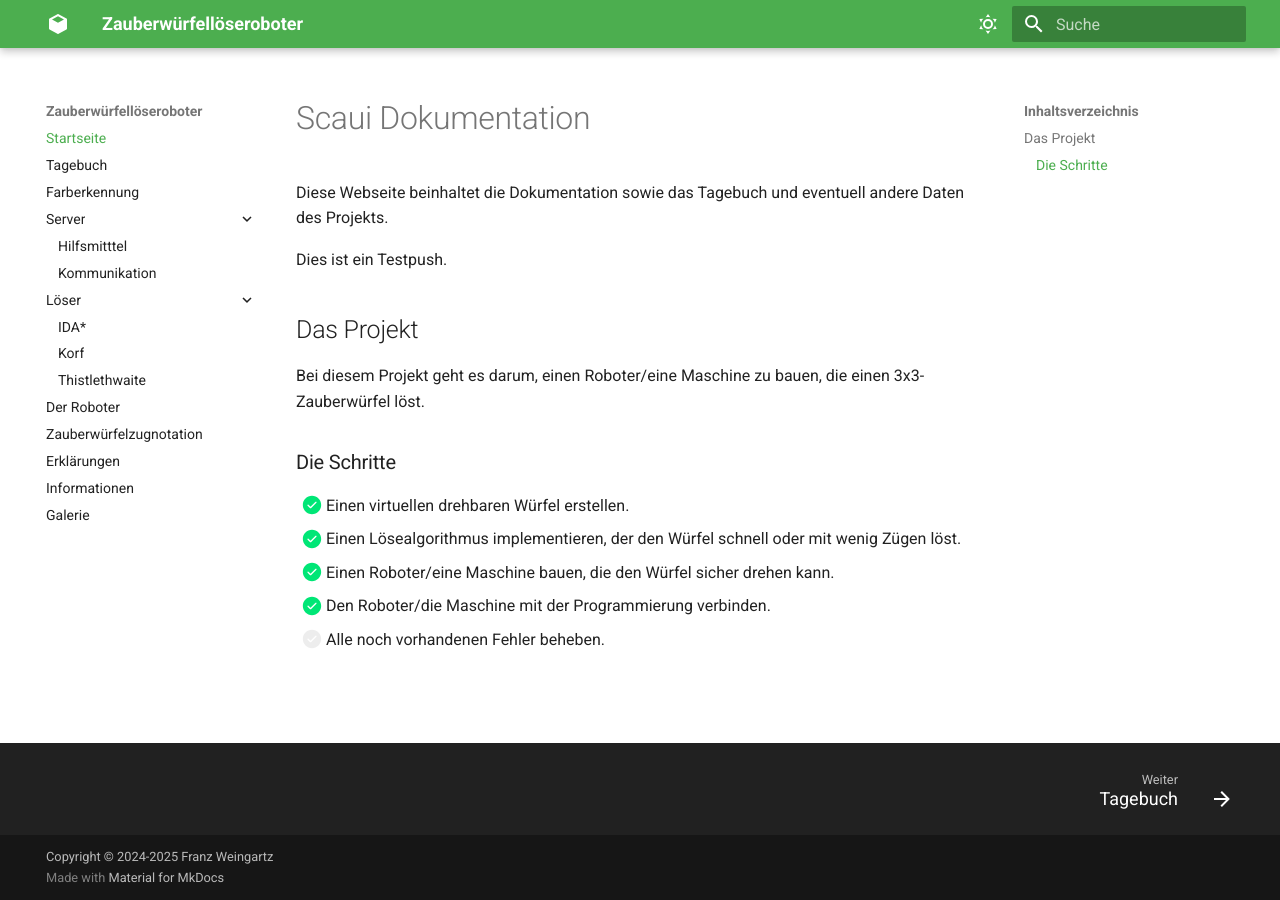
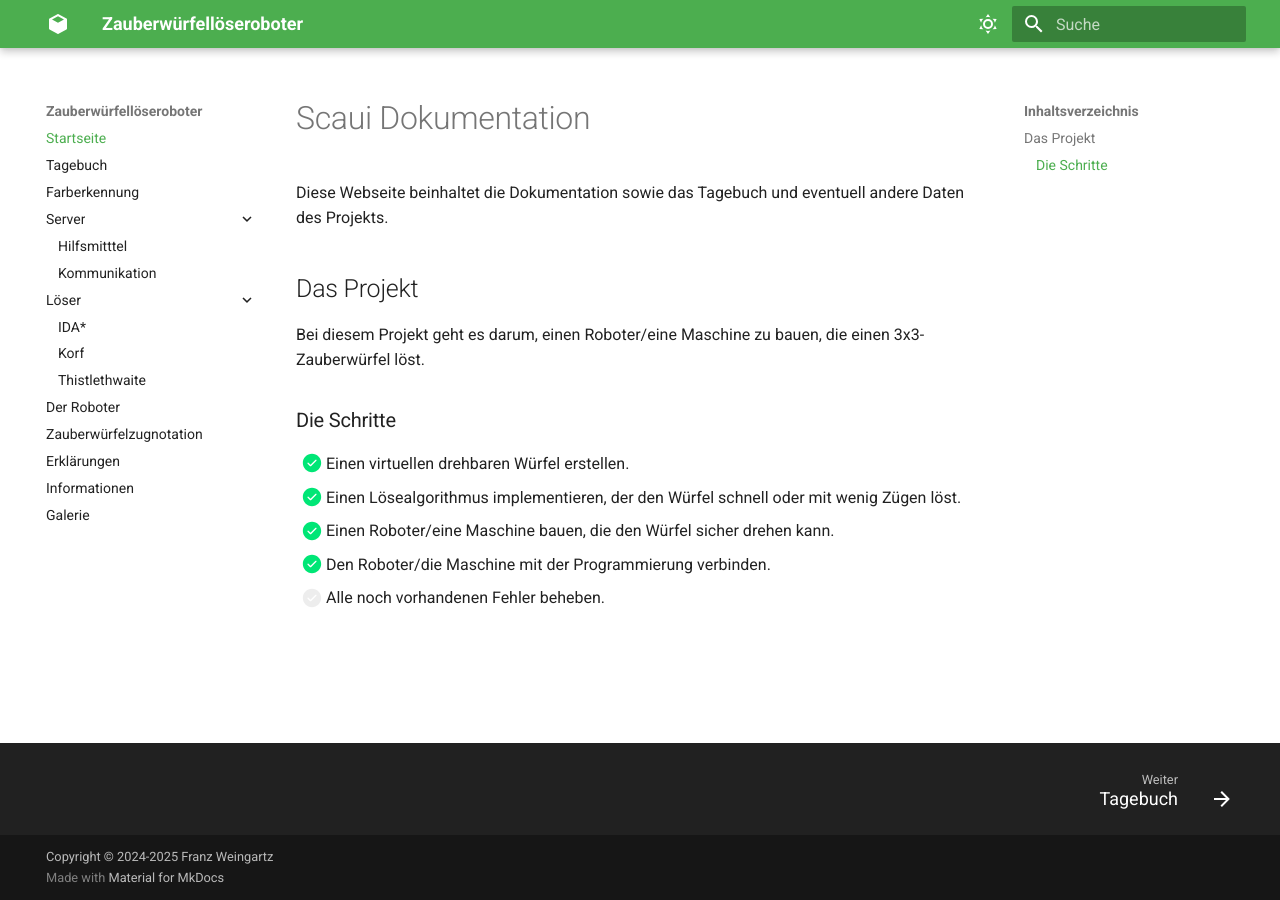
Before and after one commit to scaui0/scaui0.github.io, an MkDocs documentation site: the page built from docs/index.md, in a window 1280 px wide. Built offline with MkDocs 1.6.1 and Material for MkDocs 9.7.7, drawn with Linux system fonts in a browser that asks for light colours.

Commit message:
Test push for GitHub Actions.
Remove `offline` plugin. Add `mkdocs-exporter` plugin.

```diff
--- a/docs/index.md
+++ b/docs/index.md
@@ -1,8 +1,6 @@
 # Scaui Dokumentation
 
 Diese Webseite beinhaltet die Dokumentation sowie das Tagebuch und eventuell andere Daten des Projekts.
-
-Dies ist ein Testpush.
 
 ## Das Projekt
 
--- a/mkdocs.yml
+++ b/mkdocs.yml
@@ -42,10 +42,10 @@
 
 plugins:
   - search
-  - offline
+#  - offline
   - macros
   - exporter:
-      enabled: false
+      enabled: true
       logging:
         level: debug
       formats:
```
